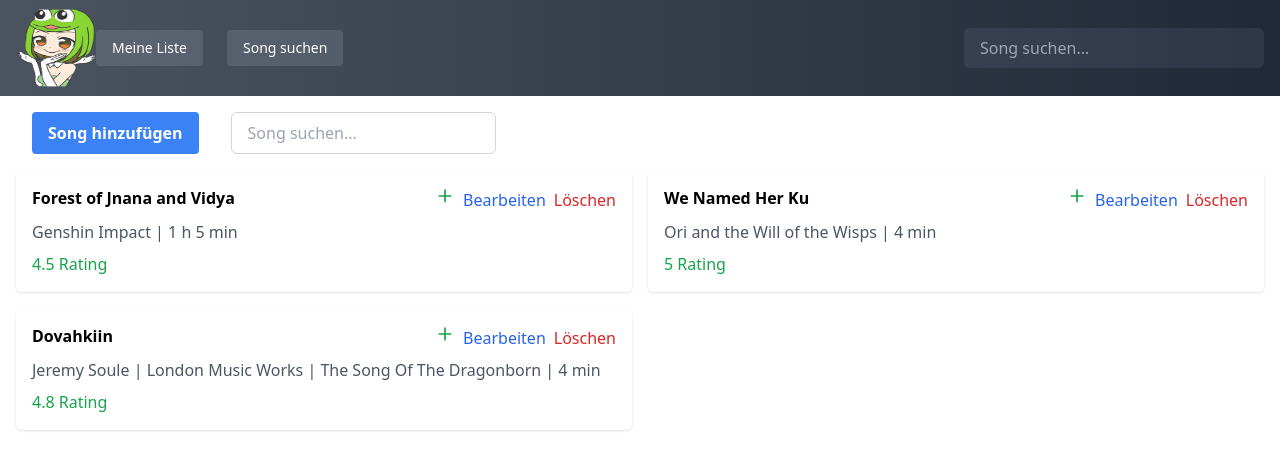
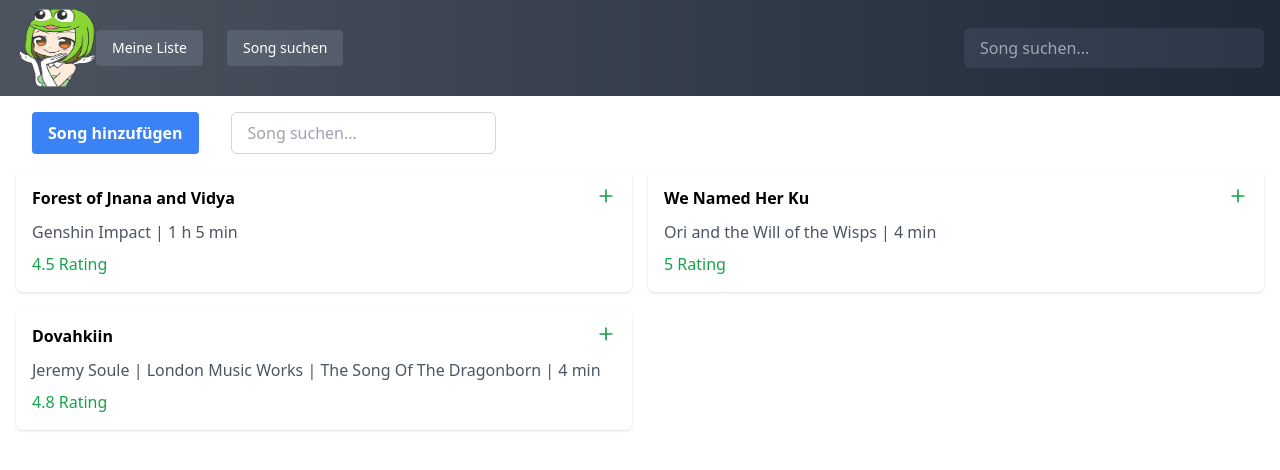
Before and after one commit to dominictosku/Mongo-Python, a Vue app in the folder jukebox/: page / in a window 1280 px wide. Shown: the top 470 px of the page. Built offline with nearby package versions, Linux system fonts and the light colour scheme.

Commit message:
feat: boolean to show Crud buttons on songs

```diff
--- a/jukebox/src/components/Song.vue
+++ b/jukebox/src/components/Song.vue
@@ -8,8 +8,8 @@
                     <path d="M12 5v14m-7-7h14"></path>
                 </svg>
             </button>
-            <button class="text-blue-600" @click="editSong(song)">Bearbeiten</button>
-            <button class="text-red-600" @click="deleteSong(song)">Löschen</button>
+            <button v-if="showCRUDButtons" class="text-blue-600" @click="editSong(song)">Bearbeiten</button>
+            <button v-if="showCRUDButtons" class="text-red-600" @click="deleteSong(song)">Löschen</button>
         </div>
     </div>
     <div class="text-gray-600 mb-2">
@@ -30,6 +30,10 @@ defineProps({
         duration: Number,
         rating: String,
         required: true,
+    },
+    showCRUDButtons: {
+        type: Boolean,
+        required: true
     },
 })
 
```
